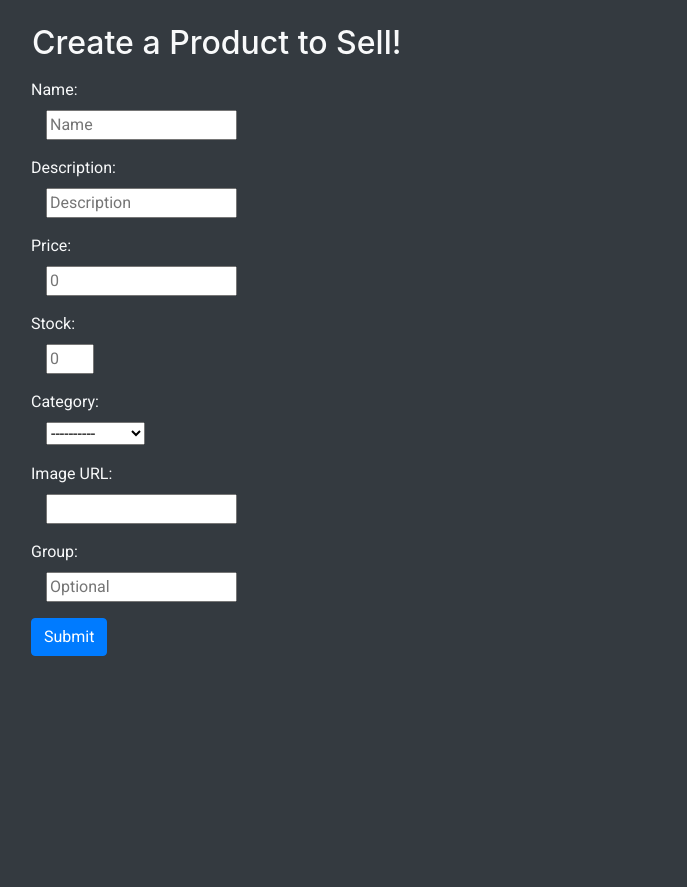
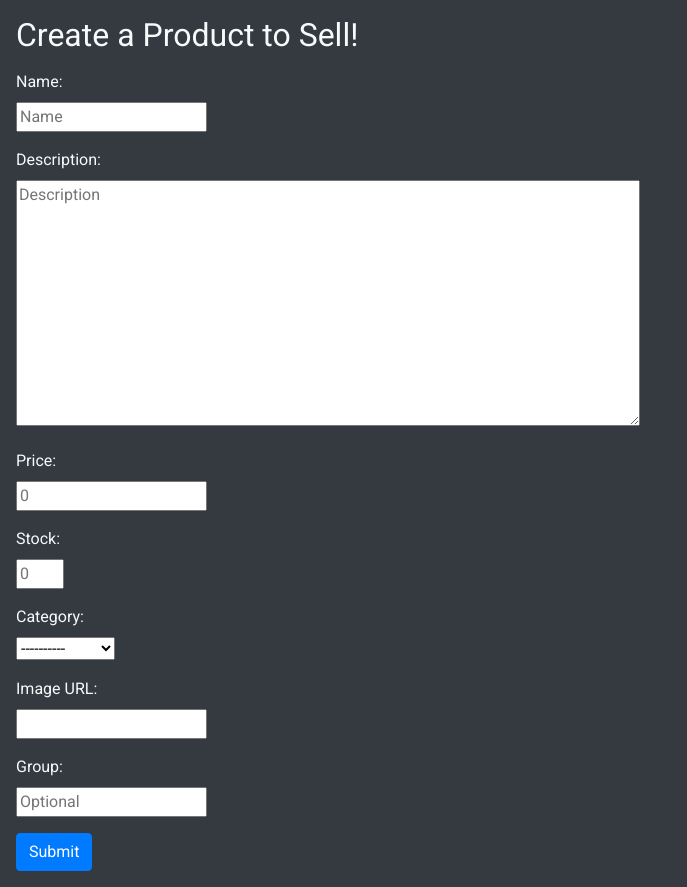
Before and after one commit to TomeCarvalho/TPW_T1, a Django app: page /newproduct/ in a window 1280 px wide. Shown: the part 72-959 px from the top of the page, without its empty margins (0-687 px from the left). Before the commit the page ends 728 px from the top, so only its background shows below. Run offline with Django 3.2, Linux system fonts and the light colour scheme; some libraries are stand-ins or nearby versions.

Commit message:
Big description input area

```diff
--- a/djangoProject/app/forms.py
+++ b/djangoProject/app/forms.py
@@ -54,7 +54,7 @@ class ProductForm(forms.Form):
     name = forms.CharField(label="Name", max_length=200, widget=forms.TextInput(attrs={'placeholder': 'Name'}))
     stock = forms.IntegerField(label="Stock", widget=forms.NumberInput(attrs={'min': 0, 'max': 100, 'placeholder': 0}))
     description = forms.CharField(label="Description", max_length=1000,
-                                  widget=forms.TextInput(attrs={'placeholder': 'Description'}))
+                                  widget=forms.Textarea(attrs={'placeholder': 'Description', 'style': 'width: 50%'}))
     price = forms.FloatField(label="Price", widget=forms.NumberInput(attrs={'placeholder': 0}))
     group = forms.CharField(label="Group", max_length=150, widget=forms.TextInput(attrs={'placeholder': 'Optional'}),
                             required=False)
--- a/djangoProject/djangoProject/settings.py
+++ b/djangoProject/djangoProject/settings.py
@@ -15,7 +15,6 @@ from pathlib import Path
 # Build paths inside the project like this: BASE_DIR / 'subdir'.
 BASE_DIR = Path(__file__).resolve().parent.parent
 
-
 # Quick-start development settings - unsuitable for production
 # See https://docs.djangoproject.com/en/3.2/howto/deployment/checklist/
 
@@ -26,7 +25,6 @@ SECRET_KEY = 'django-insecure-n*c+=4+v-^ym@(-w&gmda-4bz4yfncwx=ejyl+als4haovgp=0
 DEBUG = True
 
 ALLOWED_HOSTS = []
-
 
 # Application definition
 
@@ -71,7 +69,6 @@ TEMPLATES = [
 
 WSGI_APPLICATION = 'djangoProject.wsgi.application'
 
-
 # Database
 # https://docs.djangoproject.com/en/3.2/ref/settings/#databases
 
@@ -81,7 +78,6 @@ DATABASES = {
         'NAME': BASE_DIR / 'db.sqlite3',
     }
 }
-
 
 # Password validation
 # https://docs.djangoproject.com/en/3.2/ref/settings/#auth-password-validators
@@ -101,7 +97,6 @@ AUTH_PASSWORD_VALIDATORS = [
     },
 ]
 
-
 # Internationalization
 # https://docs.djangoproject.com/en/3.2/topics/i18n/
 
@@ -115,7 +110,6 @@ USE_L10N = True
 
 USE_TZ = True
 
-
 # Static files (CSS, JavaScript, Images)
 # https://docs.djangoproject.com/en/3.2/howto/static-files/
 
--- a/djangoProject/templates/dashboard.html
+++ b/djangoProject/templates/dashboard.html
@@ -62,6 +62,9 @@
                                 <div class="card-body bg-secondary text-light">
                                     <h5 class="card-title">{{ product.name }}</h5>
                                     <h5 class="card-text">{{ product.price }}€</h5>
+                                    {% if not product.group.all %}
+                                        <br>
+                                    {% endif %}
                                     {% for group in product.group.all %}
                                         <span class="badge badge-primary">{{ group.name }}</span>
                                     {% endfor %}
--- a/djangoProject/templates/newproduct.html
+++ b/djangoProject/templates/newproduct.html
@@ -1,56 +1,46 @@
 {% extends "layout.html" %}
 {% block content %}
-    <br>
-    <h2 style="margin-left: 1em">Create a Product to Sell!</h2>
-    <div class="col-md-8" style="margin-left: 1em">
-    <form method="post" class="mt-3">
+    <div class="m-3">
+        <h2>Create a Product to Sell!</h2>
+        <div class="form-group"></div>
+        <form method="post">
             {% csrf_token %}
             <div class="form-group">
                 {{ form.name.label_tag }}
-            <div class="col-md-10">
+                <br>
                 {{ form.name }}
-            </div>
             </div>
             <div class="form-group">
                 {{ form.description.label_tag }}
-            <div class="col-md-10">
+                <br>
                 {{ form.description }}
-            </div>
             </div>
             <div class="form-group">
                 {{ form.price.label_tag }}
-            <div class="col-md-10">
+                <br>
                 {{ form.price }}
-            </div>
             </div>
             <div class="form-group">
                 {{ form.stock.label_tag }}
-            <div class="col-md-10">
+                <br>
                 {{ form.stock }}
-            </div>
             </div>
             <div class="form-group">
                 {{ form.category.label_tag }}
-            <div class="col-md-10">
+                <br>
                 {{ form.category }}
-            </div>
             </div>
             <div class="form-group">
                 {{ form.image.label_tag }}
-            <div class="col-md-10">
+                <br>
                 {{ form.image }}
-            </div>
             </div>
             <div class="form-group">
                 {{ form.group.label_tag }}
-            <div class="col-md-10">
+                <br>
                 {{ form.group }}
             </div>
-        </div>
-        <div class="form-group">
-            <button class="btn btn-primary" type="submit"> Submit</button>
-        </div>
-
+            <button class="btn btn-primary" type="submit">Submit</button>
         </form>
     </div>
 {% endblock %}
```
Lines whose indentation alone changed are shown as unchanged.
